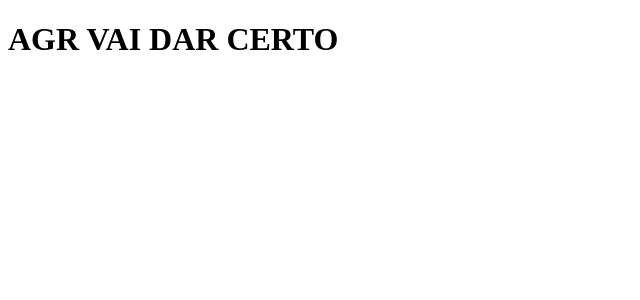
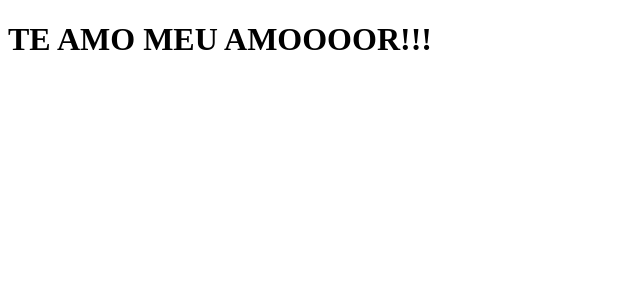
Before and after one commit to lucasvs123/clone_tabnews, a Next.js app: page / in a window 1280 px wide. Shown: the top 300 px of the page, without its empty margins (0-640 px from the left). Built offline with nearby package versions, Linux system fonts and the light colour scheme.

Commit message:
add te amo

```diff
--- a/pages/index.js
+++ b/pages/index.js
@@ -1,5 +1,5 @@
 function Home () {
-    return <h1>AGR VAI DAR CERTO</h1>
+    return <h1>TE AMO MEU AMOOOOR!!!</h1>
 }
 
 export default Home;
```
